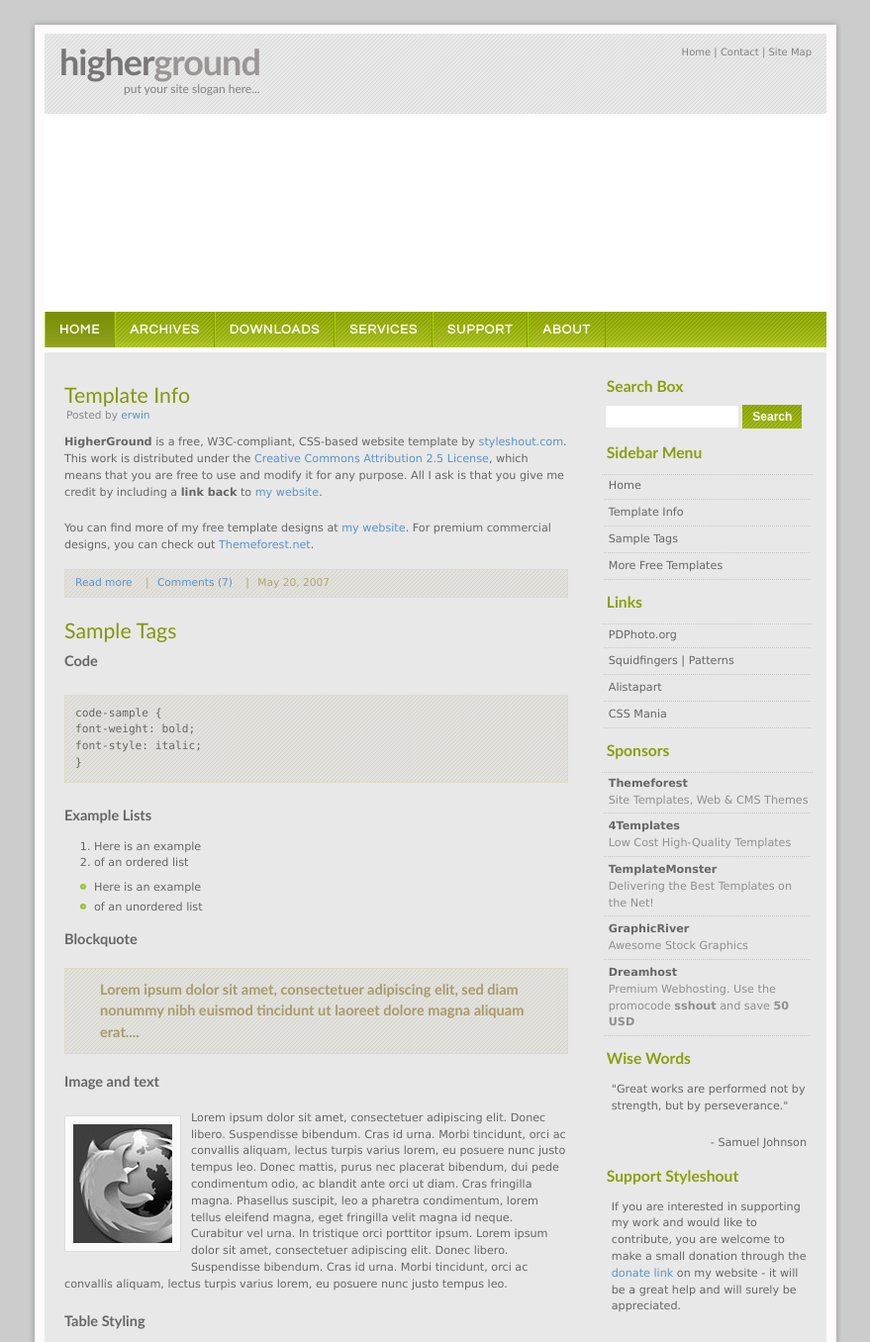
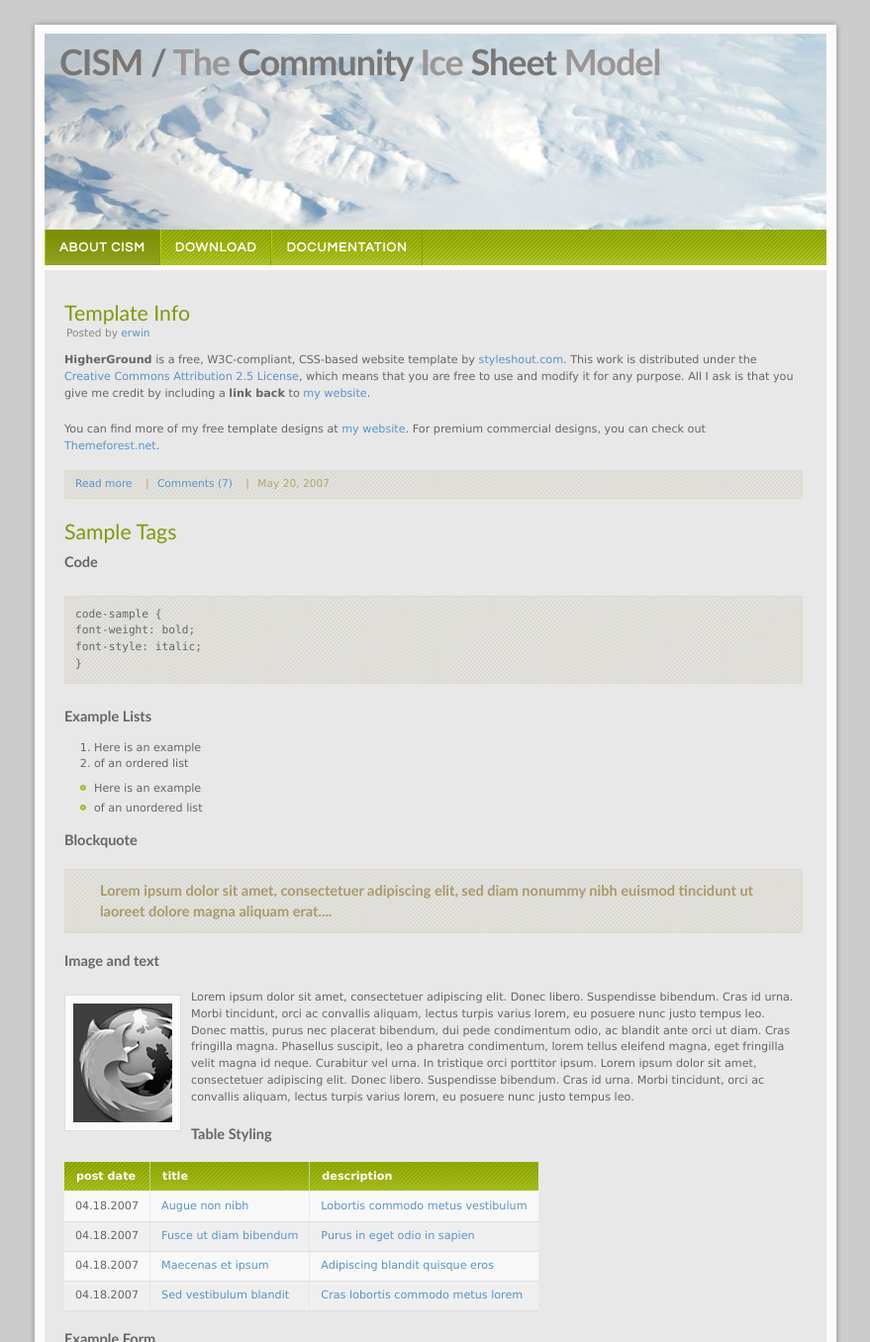
Before and after one commit to CISM/cism.github.io, a plain HTML site: page index.html in a window 1280 px wide. Shown: the top 1356 px of the page at 99% size, without its empty margins (200-1079 px from the left). Drawn offline with Linux system fonts and the light colour scheme.

Commit message:
Update template for CISM use
I have updated the CSS file and index.html with stylistic changes more
appropriate for the CISM website, commenting out stuff that is unneeded
(sidebar, etc).  Also added a new background image of
the Transantarctic Mountains for the header.  No CISM content has been
added yet.

```diff
--- a/images/HigherGround.css
+++ b/images/HigherGround.css
@@ -6,6 +6,8 @@
    TEMPLATE CODE    : 	S-0014
    VERSION          :   1.2
    LAST MODIFIED    :   January 19, 2010
+
+   Modified by Matt Hoffman for use as CISM website, August 2014.
 
 -------------------------------------------------------- */
 
@@ -240,7 +242,7 @@ input.button {
 	padding: 0;
 	color: #FFF;
 }
-#header h1#logo-text a {
+#header-photo h1#logo-text a {
 	position: absolute;
 	margin: 0; padding: 0;
 	font: bold 36px 'Trebuchet MS', Arial, Sans-serif;
@@ -252,10 +254,10 @@ input.button {
 	/* change the values of top and left to adjust the position of the logo*/
 	top: 25px; left: 30px;
 }
-#header h1#logo-text span {
+#header-photo h1#logo-text span {
 	color: #9A9696;
 }
-#header p#slogan {
+#header-photo p#slogan {
 	position: absolute;
 	margin: 0; padding: 0;
 	font: normal 12px 'Trebuchet MS', Arial, Sans-serif;
@@ -263,7 +265,7 @@ input.button {
 	color: #838181;
 
 	/* change the values of top and left to adjust the position of the slogan*/
-	top: 67px; left: 95px;
+	top: 97px; left: 95px;
 }
 
 /* header links */
@@ -287,7 +289,10 @@ input.button {
 	height: 200px;
 	width: 790px;
 	margin: 0 auto;
-	background: #FFF url(header-photo.jpg) no-repeat center center;
+/*	background: #FFF url(header-photo.jpg) no-repeat center center;*/
+/*	background: #FFF url(../../images/berg.png) no-repeat center center;*/
+	background: #FFF url(tam790-200.png) no-repeat center center;
+  background-size: 790px 200px;
 }
 
 /* Navigation */
@@ -335,18 +340,20 @@ input.button {
 /* Main Column */
 #main {
 	float: left;
-	width: 67%;
+	width: 97%;
 	padding: 20px 0 0 0; margin: 0 0 0 10px;
 	display: inline;
 }
 #main h2 {
 	font: normal 1.9em 'Trebuchet MS', Tahoma, Sans-serif;
 	color: #85970C;
+/*  color: #2f0bac;*/
 	text-transform: none;
 	padding: 10px 0 0px 10px;
 }
 #main h2 a {
 	color: #85970C;
+/*  color: #2f0bac;*/
 	text-decoration: none;
 }
 #main ul li {
--- a/index.html
+++ b/index.html
@@ -12,7 +12,7 @@
 
 <link rel="stylesheet" href="images/HigherGround.css" type="text/css" />
 
-<title>HigherGround</title></head>
+<title>CISM / The Community Ice Sheet Model</title></head>
 
 <body>
 <!-- wrap starts here -->
@@ -20,33 +20,34 @@
 
 	<div id="top-bg"></div>
 
-	<!--header -->
-	<div id="header">
 
-		<h1 id="logo-text"><a href="index.html" title="">higher<span>ground</span></a></h1>
-		<p id="slogan">put your site slogan here...</p>
+<!--	<!--header -->-->
+<!--	<div id="header">			-->
+<!--				-->
+<!--		<h1 id="logo-text"><a href="index.html" title="">higher<span>ground</span></a></h1>		-->
+<!--		<p id="slogan">put your site slogan here...</p>		-->
+<!--			-->
+<!--		<div id="header-links">-->
+<!--		<p>-->
+<!--			<a href="index.html">Home</a> | -->
+<!--			<a href="index.html">Contact</a> | -->
+<!--			<a href="index.html">Site Map</a>			-->
+<!--		</p>		-->
+<!--		</div>		-->
+<!--	<!--header ends-->					-->
+<!--	</div>-->
 
-		<div id="header-links">
-		<p>
-			<a href="index.html">Home</a> |
-			<a href="index.html">Contact</a> |
-			<a href="index.html">Site Map</a>
-		</p>
-		</div>
-	<!--header ends-->
-	</div>
-
-	<div id="header-photo"></div>
+	<div id="header-photo">
+<h1 id="logo-text"><a href="index.html" title="">CISM / <span>The</span> Community <span>Ice</span> Sheet <span>Model</span></a></h1>
+<!--<p id="slogan">The Community Ice Sheet Model</p>-->
+</div>
 
 	<!-- navigation starts-->
 	<div  id="nav">
 		<ul>
-			<li id="current"><a href="index.html">Home</a></li>
-			<li><a href="index.html">Archives</a></li>
-			<li><a href="index.html">Downloads</a></li>
-			<li><a href="index.html">Services</a></li>
-			<li><a href="index.html">Support</a></li>
-			<li><a href="index.html">About</a></li>
+			<li id="current"><a href="index.html">About CISM</a></li>
+			<li><a href="index.html">Download</a></li>
+			<li><a href="index.html">Documentation</a></li>
 		</ul>
 	<!-- navigation ends-->
 	</div>
@@ -164,123 +165,126 @@
 			</form>
 			<br />
 
+		</div>
 		<!-- main ends -->
-		</div>
 
-		<div id="sidebar">
-
-			<h3>Search Box</h3>
-			<form action="#" class="searchform">
-				<p>
-				<input name="search_query" class="textbox" type="text" />
-  				<input name="search" class="button" value="Search" type="submit" />
-				</p>
-			</form>
-
-			<h3>Sidebar Menu</h3>
-			<ul class="sidemenu">
-				<li><a href="index.html">Home</a></li>
-				<li><a href="#TemplateInfo">Template Info</a></li>
-				<li><a href="#SampleTags">Sample Tags</a></li>
-				<li><a href="http://www.styleshout.com/">More Free Templates</a></li>
-			</ul>
-
-			<h3>Links</h3>
-			<ul class="sidemenu">
-				<li><a href="http://www.pdphoto.org/">PDPhoto.org</a></li>
-				<li><a href="http://www.squidfingers.com/patterns/">Squidfingers | Patterns</a></li>
-				<li><a href="http://www.alistapart.com">Alistapart</a></li>
-			    <li><a href="http://www.cssmania.com">CSS Mania</a></li>
-			</ul>
-
-			<h3>Sponsors</h3>
-            <ul class="sidemenu">
-               <li><a href="http://themeforest.net?ref=ealigam" title="Themeforest">
-               <strong>Themeforest</strong></a> <br /> Site Templates, Web &amp; CMS Themes</li>
-				   <li><a href="http://www.4templates.com/?go=228858961" title="4templates">
-               <strong>4Templates</strong></a> <br /> Low Cost High-Quality Templates</li>
-				   <li><a href="http://store.templatemonster.com?aff=ealigam" title="TemplateMonster">
-               <strong>TemplateMonster</strong></a> <br /> Delivering the Best Templates on the Net!</li>
-				   <li><a href="http://graphicriver.net?ref=ealigam" title="GraphicRiver">
-               <strong>GraphicRiver</strong></a> <br /> Awesome Stock Graphics</li>
-				   <li><a href="http://www.dreamhost.com/r.cgi?287326|SSHOUT" title="Dreamhost">
-               <strong>Dreamhost</strong></a> <br /> Premium Webhosting. Use the promocode <strong>sshout</strong> and save <strong>50 USD</strong></li>
-            </ul>
-
-			<h3>Wise Words</h3>
-			<p>&quot;Great works are performed not by strength,
-			but by perseverance.&quot; </p>
-
-			<p class="align-right">- Samuel Johnson</p>
-
-			<h3>Support Styleshout</h3>
-			<p>If you are interested in supporting my work and would like to contribute, you are
-			welcome to make a small donation through the
-			<a href="http://www.styleshout.com/">donate link</a> on my website - it will
-			be a great help and will surely be appreciated.</p>
-
-		<!-- sidebar ends -->
-		</div>
-
+<!--		<div id="sidebar">-->
+<!--			-->
+<!--			<h3>Search Box</h3>	-->
+<!--			<form action="#" class="searchform">-->
+<!--				<p>-->
+<!--				<input name="search_query" class="textbox" type="text" />-->
+<!--  				<input name="search" class="button" value="Search" type="submit" />-->
+<!--				</p>			-->
+<!--			</form>	-->
+<!--					-->
+<!--			<h3>Sidebar Menu</h3>-->
+<!--			<ul class="sidemenu">				-->
+<!--				<li><a href="index.html">Home</a></li>-->
+<!--				<li><a href="#TemplateInfo">Template Info</a></li>-->
+<!--				<li><a href="#SampleTags">Sample Tags</a></li>-->
+<!--				<li><a href="http://www.styleshout.com/">More Free Templates</a></li>-->
+<!--			</ul>	-->
+<!--				-->
+<!--			<h3>Links</h3>-->
+<!--			<ul class="sidemenu">-->
+<!--				<li><a href="http://www.pdphoto.org/">PDPhoto.org</a></li>-->
+<!--				<li><a href="http://www.squidfingers.com/patterns/">Squidfingers | Patterns</a></li>-->
+<!--				<li><a href="http://www.alistapart.com">Alistapart</a></li>					-->
+<!--			    <li><a href="http://www.cssmania.com">CSS Mania</a></li>-->
+<!--			</ul>-->
+<!--			-->
+<!--			<h3>Sponsors</h3>-->
+<!--            <ul class="sidemenu">-->
+<!--               <li><a href="http://themeforest.net?ref=ealigam" title="Themeforest">-->
+<!--               <strong>Themeforest</strong></a> <br /> Site Templates, Web &amp; CMS Themes</li>-->
+<!--				   <li><a href="http://www.4templates.com/?go=228858961" title="4templates">-->
+<!--               <strong>4Templates</strong></a> <br /> Low Cost High-Quality Templates</li>-->
+<!--				   <li><a href="http://store.templatemonster.com?aff=ealigam" title="TemplateMonster">-->
+<!--               <strong>TemplateMonster</strong></a> <br /> Delivering the Best Templates on the Net!</li>-->
+<!--				   <li><a href="http://graphicriver.net?ref=ealigam" title="GraphicRiver">-->
+<!--               <strong>GraphicRiver</strong></a> <br /> Awesome Stock Graphics</li>-->
+<!--				   <li><a href="http://www.dreamhost.com/r.cgi?287326|SSHOUT" title="Dreamhost">-->
+<!--               <strong>Dreamhost</strong></a> <br /> Premium Webhosting. Use the promocode <strong>sshout</strong> and save <strong>50 USD</strong></li>-->
+<!--            </ul>-->
+<!--				-->
+<!--			<h3>Wise Words</h3>-->
+<!--			<p>&quot;Great works are performed not by strength,-->
+<!--			but by perseverance.&quot; </p>-->
+<!--					-->
+<!--			<p class="align-right">- Samuel Johnson</p>-->
+<!--					-->
+<!--			<h3>Support Styleshout</h3>-->
+<!--			<p>If you are interested in supporting my work and would like to contribute, you are-->
+<!--			welcome to make a small donation through the -->
+<!--			<a href="http://www.styleshout.com/">donate link</a> on my website - it will -->
+<!--			be a great help and will surely be appreciated.</p>			-->
+<!--						-->
+<!--		</div>		-->
+<!-- sidebar ends -->
 
 	<!-- content-wrap ends-->
 	</div>
 
 	<!-- footer starts -->
 	<div id="footer-wrap">
-		<div id="footer-columns">
+<!--		<div id="footer-columns">-->
+<!--	-->
+<!--			<div class="col3">-->
+<!--				<h3>Tincidunt</h3>-->
+<!--				<ul>-->
+<!--					<li><a href="index.html">consequat molestie</a></li>-->
+<!--					<li><a href="index.html">sem justo</a></li>-->
+<!--					<li><a href="index.html">semper</a></li>-->
+<!--					<li><a href="index.html">magna sed purus</a></li>-->
+<!--					<li><a href="index.html">tincidunt</a></li>-->
+<!--				</ul>-->
+<!--			</div>-->
 
-			<div class="col3">
-				<h3>Tincidunt</h3>
-				<ul>
-					<li><a href="index.html">consequat molestie</a></li>
-					<li><a href="index.html">sem justo</a></li>
-					<li><a href="index.html">semper</a></li>
-					<li><a href="index.html">magna sed purus</a></li>
-					<li><a href="index.html">tincidunt</a></li>
-				</ul>
-			</div>
+<!--			<div class="col3-center">-->
+<!--				<h3>Sed purus</h3>-->
+<!--				<ul>-->
+<!--					<li><a href="index.html">consequat molestie</a></li>-->
+<!--					<li><a href="index.html">sem justo</a></li>-->
+<!--					<li><a href="index.html">semper</a></li>-->
+<!--					<li><a href="index.html">magna sed purus</a></li>-->
+<!--					<li><a href="index.html">tincidunt</a></li>-->
+<!--				</ul>-->
+<!--			</div>-->
 
-			<div class="col3-center">
-				<h3>Sed purus</h3>
-				<ul>
-					<li><a href="index.html">consequat molestie</a></li>
-					<li><a href="index.html">sem justo</a></li>
-					<li><a href="index.html">semper</a></li>
-					<li><a href="index.html">magna sed purus</a></li>
-					<li><a href="index.html">tincidunt</a></li>
-				</ul>
-			</div>
-
-			<div class="col3">
-				<h3>Praesent</h3>
-				<ul>
-					<li><a href="index.html">consequat molestie</a></li>
-					<li><a href="index.html">sem justo</a></li>
-					<li><a href="index.html">semper</a></li>
-					<li><a href="index.html">magna sed purus</a></li>
-					<li><a href="index.html">tincidunt</a></li>
-				</ul>
-			</div>
+<!--			<div class="col3">-->
+<!--				<h3>Praesent</h3>-->
+<!--				<ul>-->
+<!--					<li><a href="index.html">consequat molestie</a></li>-->
+<!--					<li><a href="index.html">sem justo</a></li>-->
+<!--					<li><a href="index.html">semper</a></li>-->
+<!--					<li><a href="index.html">magna sed purus</a></li>-->
+<!--					<li><a href="index.html">tincidunt</a></li>					-->
+<!--				</ul>-->
+<!--			</div>-->
 		<!-- footer-columns ends -->
-		</div>
+<!--		</div>	 -->
 
 		<div id="footer-bottom">
 
-			<p>
-			    &copy; 2010 Your Company
+			<p> Website: Los Alamos National Laboratory LAUR XXXX</p>
 
-             &nbsp;&nbsp;&nbsp;&nbsp;
+			<p> Website design is a derivative of <a href="http://www.styleshout.com/demo/?theme=higherground">Higher Ground</a> by <a href="http://www.styleshout.com/">styleshout</a> used under <a href="http://creativecommons.org/licenses/by/2.5/">CC BY 2.5</a> by Matt Hoffman</p>
 
-			    Design by <a href="http://www.styleshout.com/">styleshout</a>
+<!--			    &copy; 2010 Your Company-->
 
-			    &nbsp;&nbsp;&nbsp;&nbsp;&nbsp;&nbsp;
+<!--             &nbsp;&nbsp;&nbsp;&nbsp;-->
 
-			    <a href="index.html">Home</a> |
-   		    <a href="index.html">Sitemap</a> |
-	   	    <a href="index.html">RSS Feed</a> |
-             <a href="http://validator.w3.org/check?uri=referer">XHTML</a> |
-			    <a href="http://jigsaw.w3.org/css-validator/check/referer">CSS</a>
+<!--			    Design by <a href="http://www.styleshout.com/">styleshout</a>-->
+
+<!--			    &nbsp;&nbsp;&nbsp;&nbsp;&nbsp;&nbsp;
+-->
+
+<!--			    <a href="index.html">Home</a> |-->
+<!--   		    <a href="index.html">Sitemap</a> |-->
+<!--	   	    <a href="index.html">RSS Feed</a> |-->
+<!--             <a href="http://validator.w3.org/check?uri=referer">XHTML</a> |-->
+<!--			    <a href="http://jigsaw.w3.org/css-validator/check/referer">CSS</a>-->
    		    </p>
 
 		</div>
```
Also changed, not shown: images/tam790-200.png (added).
